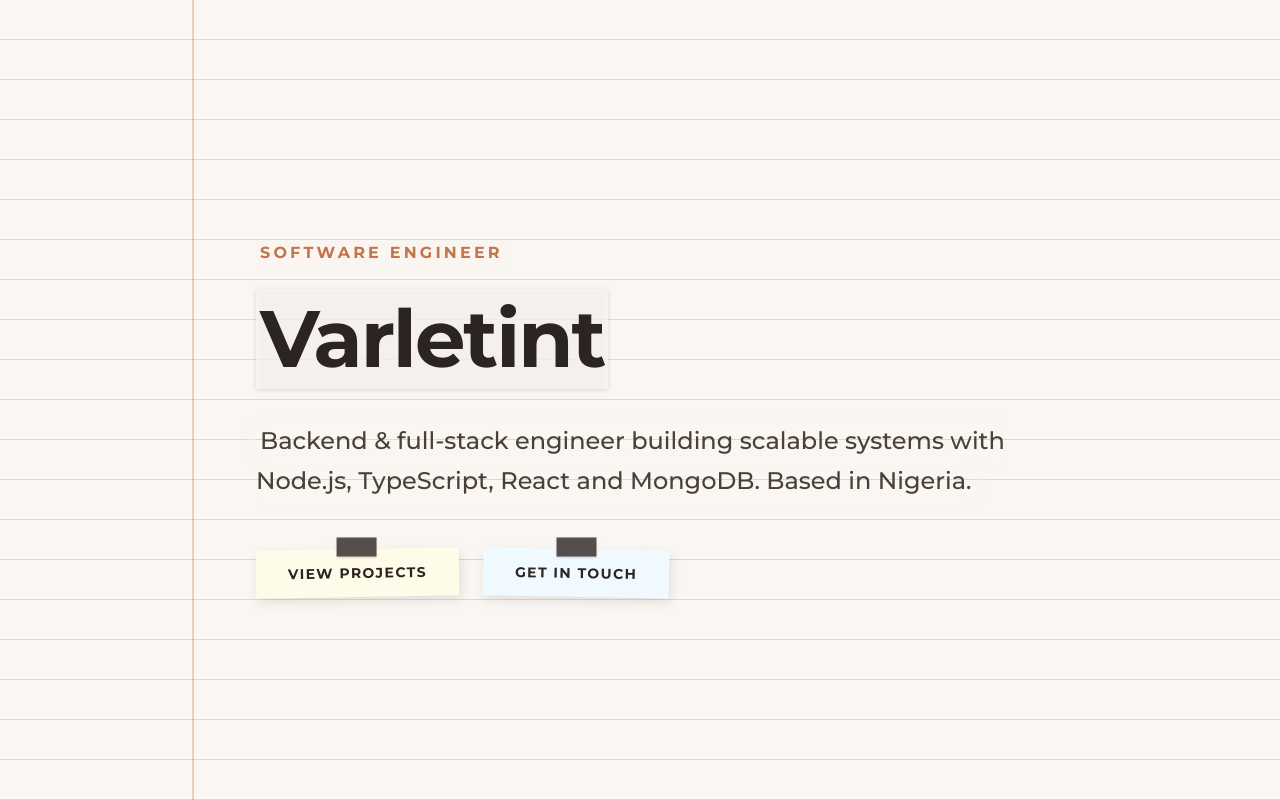
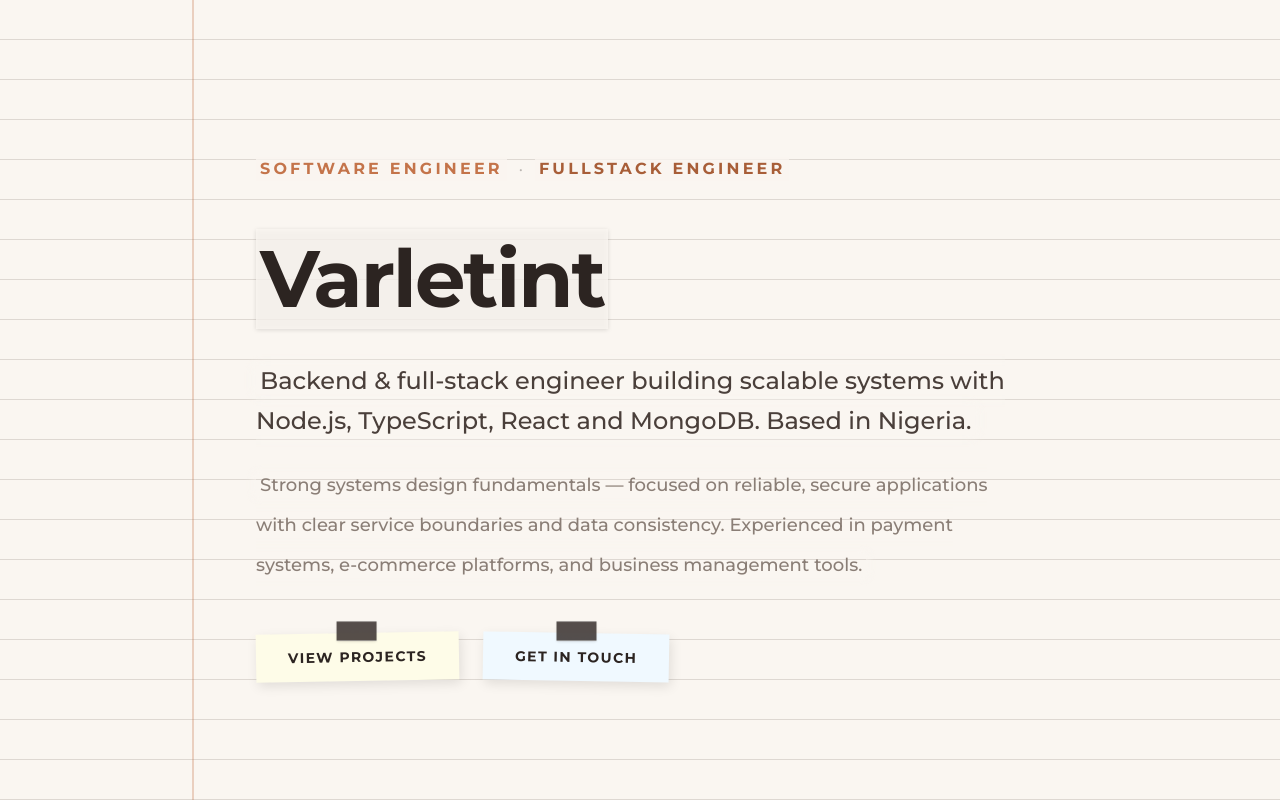
Before and after one commit to varletint/portfolio-3, a React (Vite) app: page / in a window 1280 px wide. Shown: the top 800 px of the page. Built offline with nearby package versions, Linux system fonts and the light colour scheme.

Commit message:
feat: add fullstack engineer summary to hero

```diff
--- a/src/components/Hero.tsx
+++ b/src/components/Hero.tsx
@@ -5,18 +5,32 @@
       <div className='absolute left-8 md:left-[15%] top-0 bottom-0 w-[2px] bg-terracotta/30 z-0 pointer-events-none' />
 
       <div className='max-w-3xl mx-auto w-full relative z-10 pl-6 md:pl-0'>
-        <p className='text-sm md:text-base font-bold text-terracotta tracking-[0.2em] uppercase mb-4 mt-[6px] bg-beige/80 inline-block px-1'>
-          Software Engineer
-        </p>
+        <div className='flex flex-wrap items-baseline gap-x-3 gap-y-1 mb-4 mt-[6px]'>
+          <p className='text-sm md:text-base font-bold text-terracotta tracking-[0.2em] uppercase bg-beige/80 inline-block px-1'>
+            Software Engineer
+          </p>
+          <span className='text-espresso/30 text-sm hidden sm:inline'>•</span>
+          <p className='text-sm md:text-base font-bold text-terracotta-dark tracking-[0.2em] uppercase bg-beige/80 inline-block px-1'>
+            Fullstack Engineer
+          </p>
+        </div>
         <br />
         <h1 className='text-5xl md:text-[5rem] font-bold text-espresso leading-tight mb-8 mt-2 tracking-tight drop-shadow-sm bg-beige/80 inline-block px-1'>
           Varletint
         </h1>
         <div className='w-full'></div>
-        <div className='text-xl md:text-2xl text-espresso-light leading-[40px] max-w-3xl mb-12 font-medium'>
+        <div className='text-xl md:text-2xl text-espresso-light leading-[40px] max-w-3xl mb-6 font-medium'>
           <p className='inline shadow-[0_0_10px_2px_rgba(250,246,241,0.8)] px-1'>
             Backend & full-stack engineer building scalable systems with
             Node.js, TypeScript, React and MongoDB. Based in Nigeria.
+          </p>
+        </div>
+        <div className='text-base md:text-lg text-muted leading-[40px] max-w-3xl mb-12 font-medium'>
+          <p className='inline shadow-[0_0_10px_2px_rgba(250,246,241,0.8)] px-1'>
+            Strong systems design fundamentals — focused on reliable, secure
+            applications with clear service boundaries and data consistency.
+            Experienced in payment systems, e-commerce platforms, and business
+            management tools.
           </p>
         </div>
 
```
